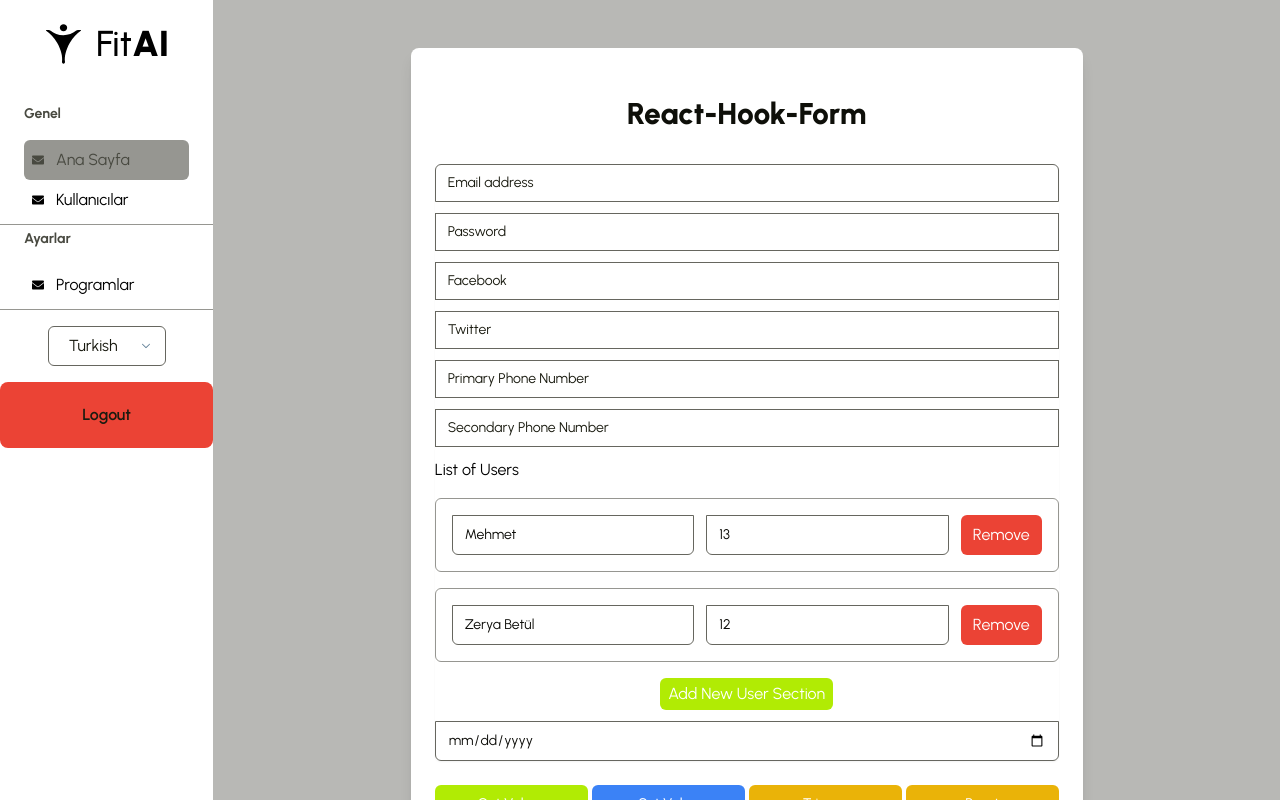
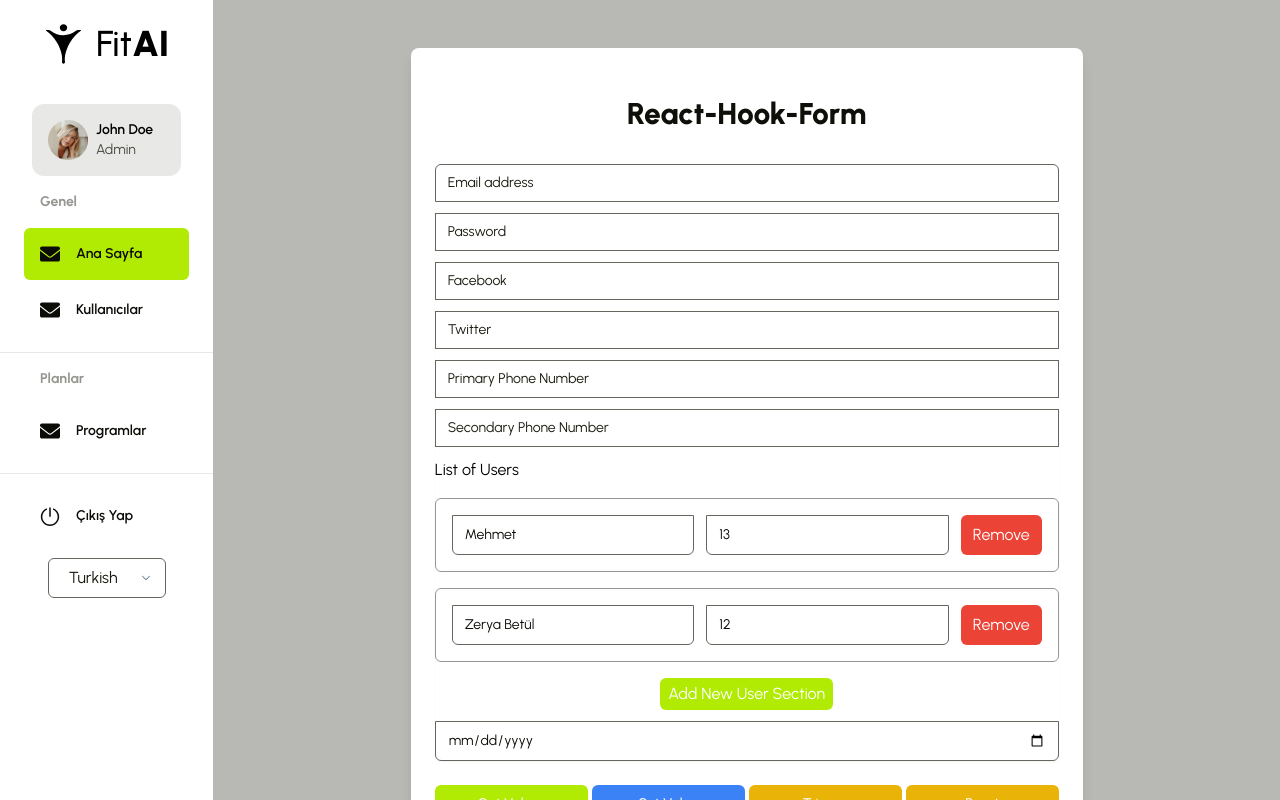
Before and after one commit to MobvenTeam1/FitAI-front-end-app-react.ts, a React (Vite) app: page / in a window 1280 px wide. Built offline with nearby package versions, Linux system fonts and the light colour scheme; sample sign-in values are in the browser's storage.

Commit message:
siderbar revision

```diff
--- a/src/layouts/dashboard/DashboardLayoutMain.tsx
+++ b/src/layouts/dashboard/DashboardLayoutMain.tsx
@@ -4,7 +4,7 @@ import { Sidebar } from "./Sidebar";
 export const DashboardLayoutMain: React.FC = () => {
   return (
     <div className="grid grid-cols-12 h-screen">
-      <div className="col-span-2">
+      <div className="col-span-2 shadow-xl">
         <Sidebar />
       </div>
 
--- a/src/layouts/dashboard/Logout.tsx
+++ b/src/layouts/dashboard/Logout.tsx
@@ -1,13 +1,17 @@
 import { useContext } from "react";
 import { AuthContext } from "../../auth/AuthContext";
-import { CustomButton } from "../../components/customs/custom-button";
+import SvgColor from "../../components/svg-color";
 
 export const Logout: React.FC = () => {
   const { logout } = useContext(AuthContext);
 
   return (
-    <div>
-      <CustomButton onClick={logout} label="Logout" color="red" />
-    </div>
+    <button
+      onClick={logout}
+      className="flex items-center gap-4 p-4 mx-6 rounded-md text-sm font-semibold text-gray-900"
+    >
+      <SvgColor src={`/icons/ic_logout.svg`} width={20} height={20} />
+      Çıkış Yap
+    </button>
   );
 };
--- a/src/layouts/dashboard/Sidebar.tsx
+++ b/src/layouts/dashboard/Sidebar.tsx
@@ -23,22 +23,32 @@ export const Sidebar: React.FC = () => {
           Fit<span className="font-black">AI</span>
         </h1>
       </div>
+      {/* account */}
+      <div className="flex items-center px-8">
+        <div className="flex items-center gap-2 bg-gray-50 w-full rounded-xl p-4">
+          <img src="/frames/user.png" className="w-10 h-10" alt="" />
+          <div className="flex flex-col">
+            <p className="font-semibold text-sm">John Doe</p>
+            <p className="text-sm text-gray-400">Admin</p>
+          </div>
+        </div>
+      </div>
       {/* <Racoon /> */}
 
-      <nav className="flex flex-col gap-1">
+      <nav className="flex flex-col gap-4">
         {DashboardNavigation.map((item, index) => (
           <>
             <div key={index} className="flex flex-col gap-4 px-6">
-              <p className="font-bold text-sm text-gray-400">{item.subheader}</p>
-              <div className="flex flex-col">
+              <p className="font-bold text-sm text-gray-200 ml-4">
+                {item.subheader}
+              </p>
+              <div className="flex flex-col gap-1">
                 {item.navs.map((nav, index) => (
                   <Link
                     key={index}
                     to={nav.path}
-                    className={`flex items-center gap-3 p-2 rounded-md ${
-                      isCurrentPath(nav.path)
-                        ? "bg-gray-200 text-gray-400"
-                        : "text-black"
+                    className={`flex items-center gap-4 p-4 rounded-md text-sm font-semibold text-gray-900  transition-all duration-200 ease-in-out ${
+                      isCurrentPath(nav.path) ? "bg-green-500 " : "text-black"
                     }`}
                   >
                     {nav.icon}
@@ -47,12 +57,13 @@ export const Sidebar: React.FC = () => {
                 ))}
               </div>
             </div>
-            <hr />
+            <div className="h-px bg-gray-50 w-full" />
           </>
         ))}
+
+        <Logout />
       </nav>
       <ChangeLng />
-      <Logout />
     </aside>
   );
 };
--- a/src/routes/dashboard-navigation.tsx
+++ b/src/routes/dashboard-navigation.tsx
@@ -1,7 +1,7 @@
 import SvgColor from "../components/svg-color";
 import { paths } from "./paths";
 
-const icon = (name: string) => <SvgColor src={`/icons/${name}.svg`} />;
+const icon = (name: string) => <SvgColor src={`/icons/${name}.svg`} width={20} height={20} />;
 
 export const ICONS = {
   home: icon("ic_mail"),
@@ -20,7 +20,7 @@ export const DashboardNavigation = [
     ],
   },
   {
-    subheader: "Ayarlar",
+    subheader: "Planlar",
     navs: [
       {
         title: "programs",
```
Also changed, not shown: public/frames/user.png (added), public/icons/ic_logout.svg (added).
